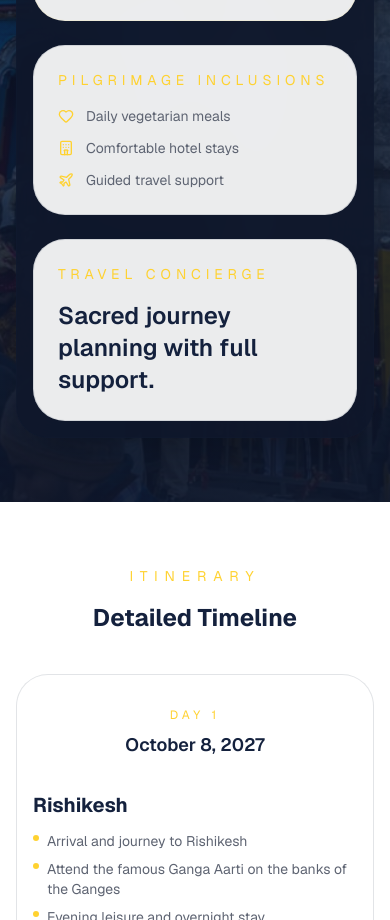
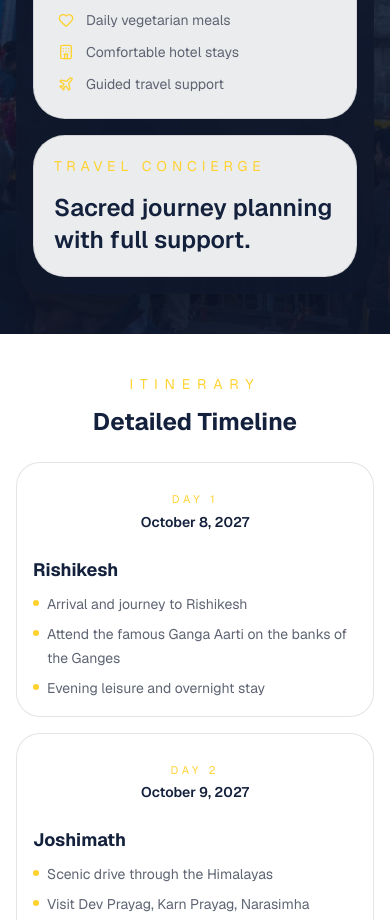
Before and after one commit to aritrakrpatra/Cholo-Jai-Dure, a Next.js app: page /packages/do-dham-yatra in a window 390 px wide. Shown: the part 1080-2000 px from the top of the page. Built offline with nearby package versions, Linux system fonts and the light colour scheme; no server answers.

Commit message:
do dham fix

```diff
--- a/app/packages/do-dham-yatra/page.js
+++ b/app/packages/do-dham-yatra/page.js
@@ -21,7 +21,6 @@ const itinerary = [
     day: "Day 1",
     title: "Rishikesh",
     date: "09/10/2027",
-    hotel: "Hotel Ganga Valley Resort",
     points: [
       "Arrival and journey to Rishikesh",
       "Attend the famous Ganga Aarti on the banks of the Ganges",
@@ -32,7 +31,6 @@ const itinerary = [
     day: "Day 2",
     title: "Joshimath",
     date: "10/10/2027",
-    hotel: "Hotel Himalayas",
     points: [
       "Scenic drive through the Himalayas",
       "Visit Dev Prayag, Karn Prayag, Narasimha Temple",
@@ -43,7 +41,6 @@ const itinerary = [
     day: "Day 3",
     title: "Badrinath Dham & Mana Village",
     date: "11/10/2027",
-    hotel: "Hotel Badrinath Inn",
     points: [
       "Darshan at Badrinath Dham",
       "Explore Mana Village",
@@ -54,7 +51,6 @@ const itinerary = [
     day: "Day 4",
     title: "Guptkashi",
     date: "12/10/2026",
-    hotel: "Hotel Guptkashi Palace",
     points: [
       "Travel to Guptkashi",
       "Visit Rudra Prayag",
@@ -65,7 +61,6 @@ const itinerary = [
     day: "Day 5",
     title: "Kedarnath Dham",
     date: "13/10/2026",
-    hotel: "Hotel Kedarnath Retreat",
     points: [
       "Visit Dhari Devi Temple, Kedarnath Dham, Kaal Bhairav Temple",
       "Spiritual activities and darshan",
@@ -76,7 +71,6 @@ const itinerary = [
     day: "Day 6",
     title: "Guptkashi",
     date: "14/10/2026",
-    hotel: "Hotel Guptkashi Palace",
     points: [
       "Rest and relaxation day",
       "Explore local surroundings",
@@ -87,7 +81,6 @@ const itinerary = [
     day: "Day 7",
     title: "Haridwar",
     date: "15/10/2026",
-    hotel: "Hotel Ghat View Haridwar",
     points: [
       "Visit Har Ki Pauri",
       "Attend the world-famous Ganga Aarti",
@@ -99,7 +92,6 @@ const itinerary = [
     day: "Day 8",
     title: "Return Journey",
     date: "16/10/2026",
-    hotel: "No Stay",
     points: [
       "Departure for Delhi",
       "Drop at Railway Station",
@@ -163,9 +155,9 @@ export default function DoDhamYatraPage() {
           }}
         />
 
-        <div className="relative z-10 mx-auto max-w-7xl px-4 sm:px-6 py-16 sm:py-24 lg:py-32">
-          <div className="grid gap-10 lg:grid-cols-[1.65fr_0.95fr] lg:items-end">
-            <div className="space-y-6">
+        <div className="relative z-10 mx-auto max-w-7xl px-4 sm:px-6 py-10 sm:py-16 lg:py-20">
+          <div className="grid gap-6 lg:grid-cols-[1.65fr_0.95fr] lg:items-end">
+            <div className="space-y-4">
               <span className="inline-flex rounded-full border border-amber-300/30 bg-amber-300/10 px-4 py-2 text-sm uppercase tracking-[0.35em] text-amber-200">DO DHAM YATRA 7 NIGHTS & 8 DAYS</span>
               <h1 className="text-3xl font-semibold tracking-tight text-white sm:text-5xl lg:text-7xl">Experience Do Dham Yatra with comfort and spiritual depth</h1>
               <p className="max-w-3xl text-base leading-7 text-white/80 sm:text-lg sm:leading-8 md:text-xl">A premium Himalayan pilgrimage from Rishikesh to Kedarnath and Badrinath with guided darshan, smooth travel, and carefully planned stays.</p>
@@ -173,7 +165,7 @@ export default function DoDhamYatraPage() {
                 <span className="rounded-full bg-amber-400/10 px-4 py-2 text-base font-semibold text-amber-200 ring-1 ring-amber-300/20 sm:px-5 sm:py-3 sm:text-lg">₹23,000 per person</span>
                 <span className="rounded-full border border-white/10 bg-white/5 px-4 py-2 text-xs text-white/80 sm:px-5 sm:py-3 sm:text-sm">7 Nights · 8 Days · Pilgrimage Special</span>
               </div>
-              <div className="flex flex-col gap-3 sm:flex-row sm:flex-wrap sm:gap-4">
+              <div className="flex flex-col gap-2 sm:flex-row sm:flex-wrap sm:gap-3">
                 <a href="/contact" className="flex items-center justify-center rounded-full bg-amber-400 px-6 py-3.5 text-sm font-semibold text-slate-950 transition hover:bg-amber-300 sm:px-7 sm:py-4">Book Now</a>
                 <a href="https://wa.me/917478167607" target="_blank" rel="noreferrer" className="flex items-center justify-center rounded-full border border-emerald-400/40 bg-emerald-400/10 px-6 py-3.5 text-sm font-semibold text-emerald-200 transition hover:bg-emerald-400/20 sm:px-7 sm:py-4">WhatsApp Inquiry</a>
                 <a href="tel:917478167607" className="flex items-center justify-center rounded-full border border-white/10 bg-white/5 px-6 py-3.5 text-sm font-semibold text-white transition hover:bg-white/10 sm:px-7 sm:py-4">Call Now</a>
@@ -181,8 +173,8 @@ export default function DoDhamYatraPage() {
             </div>
 
             <aside className="rounded-4xl border border-white/10 bg-slate-900/85 p-4 shadow-2xl backdrop-blur-xl sm:p-8">
-              <div className="space-y-6">
-                <div className="rounded-4xl border border-amber-300/10 bg-slate-950/90 p-6">
+              <div className="space-y-4">
+                <div className="rounded-4xl border border-amber-300/10 bg-slate-950/90 p-5">
                   <p className="text-sm uppercase tracking-[0.35em] text-amber-300">Journey Date Selection</p>
                   <div className="mt-5 space-y-3">
                     {journeyDates.map((option) => (
@@ -205,7 +197,7 @@ export default function DoDhamYatraPage() {
                     <p className="flex items-center gap-3 text-sm"><Plane className="h-4 w-4 text-amber-300" /> Guided travel support</p>
                   </div>
                 </div>
-                <div className="rounded-4xl border border-white/10 bg-slate-950/90 p-6">
+                <div className="rounded-4xl border border-white/10 bg-slate-950/90 p-5">
                   <p className="text-sm uppercase tracking-[0.35em] text-amber-300">Travel Concierge</p>
                   <p className="mt-4 text-2xl font-semibold text-white">Sacred journey planning with full support.</p>
                 </div>
@@ -216,44 +208,37 @@ export default function DoDhamYatraPage() {
       </section>
 
 
-      <section className="py-16 bg-slate-950/95 sm:py-24">
+      <section className="py-10 bg-slate-950/95 sm:py-14">
         <div className="mx-auto max-w-7xl px-4 sm:px-6">
-          <div className="mb-10 text-center sm:mb-12">
+          <div className="mb-6 text-center sm:mb-8">
             <p className="text-sm uppercase tracking-[0.5em] text-amber-300">Itinerary</p>
-            <h2 className="mt-4 text-2xl font-bold sm:text-4xl">Detailed Timeline</h2>
+            <h2 className="mt-3 text-2xl font-bold sm:text-4xl">Detailed Timeline</h2>
           </div>
-          <div className="space-y-8">
+          <div className="space-y-4 sm:space-y-5">
             {dynamicItinerary.map((item) => (
-              <div key={item.day} className="grid gap-4 rounded-4xl border border-white/10 bg-slate-900/90 p-4 sm:gap-6 sm:p-8 lg:grid-cols-[140px_1fr_200px] lg:items-start">
-                <div className="rounded-3xl bg-slate-950/80 p-4 text-center">
-                  <p className="text-xs uppercase tracking-[0.35em] text-amber-300">{item.day}</p>
-                  <p className="mt-2 text-lg font-semibold text-white">{item.date}</p>
+              <div key={item.day} className="grid gap-3 rounded-3xl border border-white/10 bg-slate-900/90 p-4 sm:gap-4 sm:p-6 lg:grid-cols-[120px_1fr] lg:items-start">
+                <div className="rounded-2xl bg-slate-950/80 p-3 text-center">
+                  <p className="text-[11px] uppercase tracking-[0.35em] text-amber-300">{item.day}</p>
+                  <p className="mt-1 text-sm font-semibold text-white">{item.date}</p>
                 </div>
                 <div>
-                  <h3 className="text-xl font-bold text-white">{item.title}</h3>
-                  <ul className="mt-3 space-y-2 text-white/70">
+                  <h3 className="text-lg font-bold text-white">{item.title}</h3>
+                  <ul className="mt-2 space-y-1.5 text-white/70">
                     {item.points.map((point) => (
-                      <li key={point} className="flex gap-2 text-sm">
-                        <span className="mt-1 h-1.5 w-1.5 rounded-full bg-amber-300 shrink-0" />
+                      <li key={point} className="flex gap-2 text-sm leading-6">
+                        <span className="mt-2 h-1.5 w-1.5 rounded-full bg-amber-300 shrink-0" />
                         <span>{point}</span>
                       </li>
                     ))}
                   </ul>
                 </div>
-                {item.hotel && (
-                  <div className="flex flex-col items-center rounded-3xl bg-slate-950/80 p-4 text-center h-fit">
-                    <Hotel className="h-6 w-6 text-amber-300 mb-2" />
-                    <p className="text-xs uppercase tracking-[0.35em] text-amber-300 mb-1">Hotel</p>
-                    <p className="text-sm font-semibold text-white">{item.hotel}</p>
-                  </div>
-                )}
               </div>
             ))}
           </div>
         </div>
       </section>
 
-      <section className="py-16 sm:py-24">
+      <section className="py-10 sm:py-14">
         <div className="mx-auto max-w-7xl px-4 sm:px-6">
           <div className="rounded-4xl border border-white/10 bg-slate-900/90 p-5 shadow-2xl sm:p-8 lg:p-10">
             <div className="grid gap-6 sm:grid-cols-2 sm:gap-10">
@@ -292,9 +277,9 @@ export default function DoDhamYatraPage() {
         </div>
       </section>
 
-      <section className="py-16 sm:py-24">
+      <section className="py-10 sm:py-12">
         <div className="mx-auto max-w-7xl px-4 sm:px-6">
-          <div className="rounded-4xl border border-white/10 bg-slate-900/90 p-5 shadow-2xl sm:p-8 lg:p-10">
+          <div className="rounded-3xl border border-white/10 bg-slate-900/90 p-5 shadow-2xl sm:p-8 lg:p-10">
             <h2 className="text-2xl font-bold text-white sm:text-3xl">Gallery</h2>
             <div className="mt-6 grid gap-3 grid-cols-2 sm:mt-8 sm:gap-4 lg:grid-cols-4">
               {destinations.slice(0, 4).map((destination, index) => (
@@ -313,10 +298,10 @@ export default function DoDhamYatraPage() {
         </div>
       </section>
 
-      <section className="py-16 bg-slate-900/80 sm:py-24">
+      <section className="py-10 bg-slate-900/80 sm:py-12">
         <div className="mx-auto max-w-7xl px-4 sm:px-6">
           <div className="mx-auto max-w-2xl">
-            <div className="rounded-4xl border border-white/10 bg-slate-950/90 p-5 shadow-2xl sm:p-8 lg:p-10">
+            <div className="rounded-3xl border border-white/10 bg-slate-950/90 p-5 shadow-2xl sm:p-8 lg:p-10">
               <h2 className="text-2xl font-bold text-white sm:text-3xl">Important Information</h2>
               <div className="mt-6 space-y-4 text-white/80">
                 <p><span className="font-semibold text-white">Last Date of Booking:</span> 30 June 2026</p>
```
